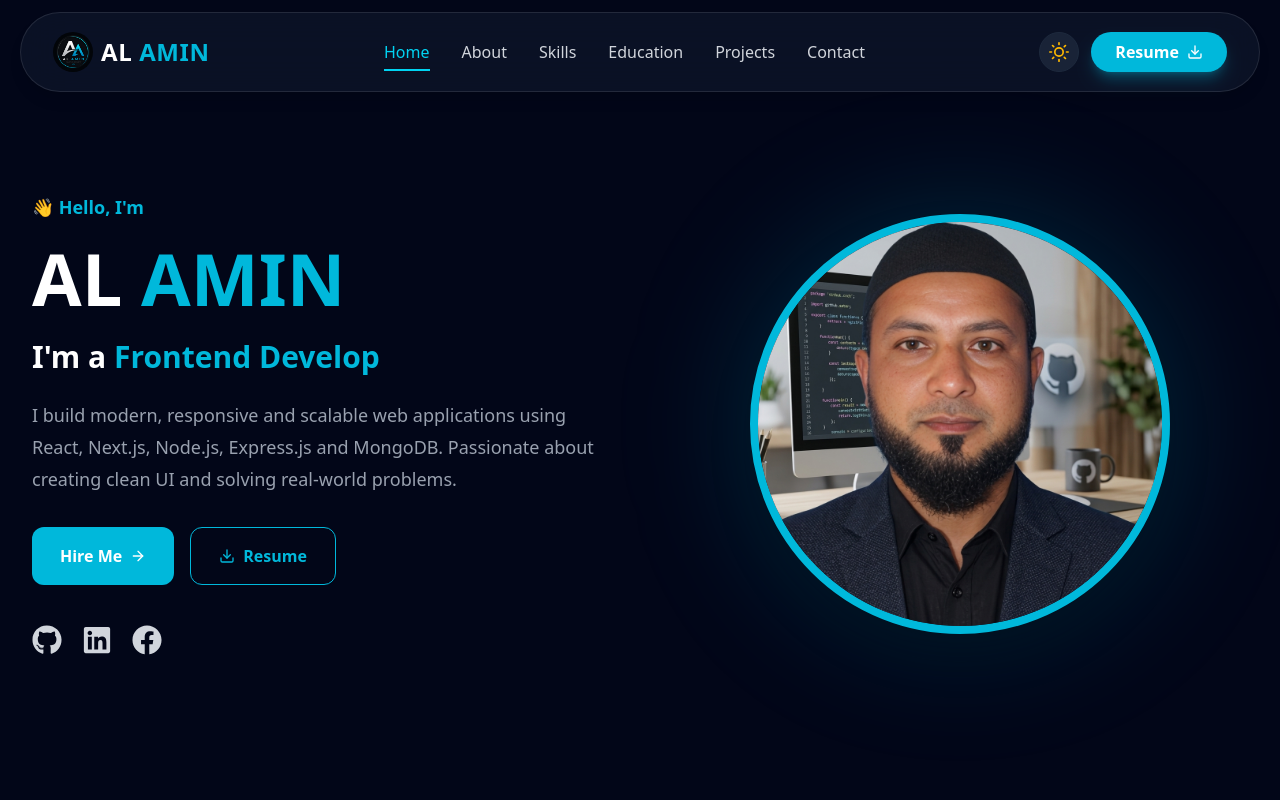
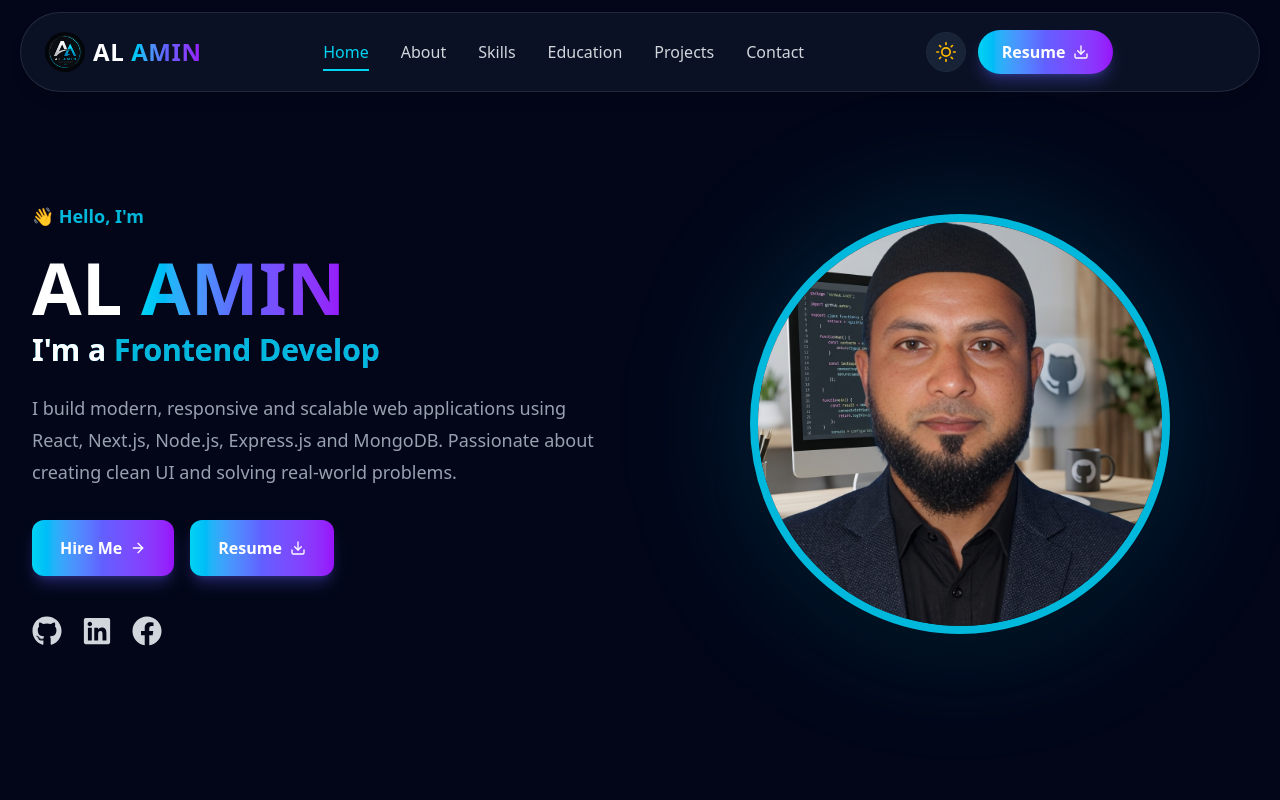
Before and after one commit to arifislam121416/alamin-dev, a Next.js app: page / in a window 1280 px wide. Shown: the top 800 px of the page. Built offline with nearby package versions, Linux system fonts and the light colour scheme.

Commit message:
button and text gradiant color add

```diff
--- a/package.json
+++ b/package.json
@@ -20,6 +20,7 @@
     "react-type-animation": "^3.2.0"
   },
   "devDependencies": {
+    "@gravity-ui/icons": "^2.21.0",
     "@tailwindcss/postcss": "^4",
     "eslint": "^9",
     "eslint-config-next": "16.3.0",
--- a/src/components/About.jsx
+++ b/src/components/About.jsx
@@ -13,7 +13,7 @@ const About = () => {
         {/* Section Title */}
         <div className="text-center">
           <h2 className="text-4xl md:text-5xl font-bold">
-            About <span className="text-cyan-500">Me</span>
+            About <span className="bg-gradient-to-r from-cyan-400 via-indigo-500 to-purple-600 bg-clip-text text-transparent">Me</span>
           </h2>
 
           <p className="mt-4 text-slate-600 dark:text-gray-400 max-w-2xl mx-auto">
@@ -29,7 +29,7 @@ const About = () => {
 
             <h3 className="text-3xl font-bold">
               Hi, I'm{" "}
-              <span className="text-cyan-500">
+              <span className="bg-gradient-to-r from-cyan-400 via-indigo-500 to-purple-600 bg-clip-text text-transparent">
                 AL AMIN
               </span>
             </h3>
--- a/src/components/Contact.jsx
+++ b/src/components/Contact.jsx
@@ -21,7 +21,7 @@ const Contact = () => {
         {/* Heading */}
         <div className="text-center">
           <h2 className="text-4xl md:text-5xl font-bold">
-            Contact <span className="text-cyan-500">Me</span>
+            Contact <span className="bg-gradient-to-r from-cyan-400 via-indigo-500 to-purple-600 bg-clip-text text-transparent">Me</span>
           </h2>
 
           <p className="mt-4 text-slate-600 dark:text-gray-400">
@@ -126,11 +126,30 @@ const Contact = () => {
               />
 
               <button
-                type="submit"
-                className="w-full rounded-xl bg-cyan-500 py-3 font-semibold text-white transition hover:bg-cyan-600"
-              >
-                Send Message
-              </button>
+  type="submit"
+  className="
+    group
+    w-full
+    rounded-xl
+    bg-gradient-to-r
+    from-cyan-400
+    via-indigo-500
+    to-purple-600
+    py-3
+    font-semibold
+    text-white
+    shadow-lg
+    shadow-indigo-500/30
+    transition-all
+    duration-300
+    hover:-translate-y-1
+    hover:scale-[1.02]
+    hover:shadow-purple-500/50
+    active:scale-95
+  "
+>
+  Send Message
+</button>
 
             </div>
 
--- a/src/components/Education.jsx
+++ b/src/components/Education.jsx
@@ -34,7 +34,7 @@ const Education = () => {
         <div className="text-center">
 
           <h2 className="text-4xl md:text-5xl font-bold">
-            My <span className="text-cyan-500">Education</span>
+            My <span className="bg-gradient-to-r from-cyan-400 via-indigo-500 to-purple-600 bg-clip-text text-transparent">Education</span>
           </h2>
 
           <p className="mt-4 text-slate-600 dark:text-gray-400">
@@ -68,7 +68,7 @@ const Education = () => {
                   {item.duration}
                 </span>
 
-                <h3 className="mt-2 text-2xl font-bold">
+                <h3 className="mt-2 text-2xl font-bold bg-gradient-to-r from-cyan-400 via-indigo-500 to-purple-600 bg-clip-text text-transparent">
                   {item.degree}
                 </h3>
 
--- a/src/components/Experience.jsx
+++ b/src/components/Experience.jsx
@@ -1,16 +1,86 @@
-import React from 'react';
+"use client";
 
-const Experience = () => {
-    return (
-        <div>
-            <h1 className="text-4xl font-bold text-gray-800 dark:text-gray-200">
-                Experience
-            </h1>
-            <p className="mt-4 text-lg text-gray-600 dark:text-gray-400">
-                I have accumulated valuable experience in web development over the years. My professional journey has allowed me to work on diverse projects and collaborate with talented teams to deliver high-quality solutions.
-            </p>
+import { FaLaptopCode, FaCode, FaRocket } from "react-icons/fa";
+
+const experiences = [
+  {
+    id: 1,
+    icon: <FaLaptopCode />,
+    role: "Frontend Web Developer",
+    company: "Personal Projects",
+    duration: "2024 - Present",
+    description:
+      "Developed modern, responsive, and user-friendly web applications using React.js, Next.js, Tailwind CSS, and JavaScript. Focused on creating reusable components and premium UI/UX.",
+  },
+  {
+    id: 2,
+    icon: <FaCode />,
+    role: "Full Stack Developer",
+    company: "Self Learning & Freelance Practice",
+    duration: "2025 - Present",
+    description:
+      "Built complete full-stack applications with Node.js, Express.js, MongoDB, Firebase Authentication, JWT, Stripe Payment, and REST APIs while improving backend architecture and security.",
+  },
+  {
+    id: 3,
+    icon: <FaRocket />,
+    role: "Portfolio & Real Projects",
+    company: "Personal Development",
+    duration: "Ongoing",
+    description:
+      "Designed and developed real-world projects including TicketHub, MediQueue, and SkillSphere with responsive layouts, role-based dashboards, authentication, and deployment using Vercel.",
+  },
+];
+
+export default function Experience() {
+  return (
+    <section id="experience" className="py-24">
+      <div className="mx-auto max-w-7xl px-5">
+        <div className="text-center">
+          <span className="rounded-full bg-cyan-500/10 px-4 py-2 font-semibold text-cyan-500">
+            Experience
+          </span>
+
+          <h2 className="mt-5 text-4xl font-bold">
+            My Professional Journey
+          </h2>
+
+          <p className="mx-auto mt-4 max-w-3xl text-slate-600 dark:text-gray-400">
+            My experience comes from building modern web applications,
+            continuously learning new technologies, and solving real-world
+            development challenges through personal and full-stack projects.
+          </p>
         </div>
-    );
-};
 
-export default Experience;
+        <div className="mt-16 grid gap-8 md:grid-cols-2 lg:grid-cols-3">
+          {experiences.map((item) => (
+            <div
+              key={item.id}
+              className="rounded-3xl border border-slate-200 bg-white p-8 shadow-lg transition-all duration-300 hover:-translate-y-2 hover:shadow-2xl dark:border-slate-800 dark:bg-slate-900"
+            >
+              <div className="flex h-14 w-14 items-center justify-center rounded-full bg-gradient-to-r from-cyan-400 via-indigo-500 to-purple-600 text-2xl text-white">
+                {item.icon}
+              </div>
+
+              <h3 className="mt-6 text-2xl font-bold">
+                {item.role}
+              </h3>
+
+              <p className="mt-1 font-semibold text-cyan-500">
+                {item.company}
+              </p>
+
+              <span className="mt-2 inline-block rounded-full bg-cyan-500/10 px-3 py-1 text-sm text-cyan-500">
+                {item.duration}
+              </span>
+
+              <p className="mt-5 leading-8 text-slate-600 dark:text-gray-400">
+                {item.description}
+              </p>
+            </div>
+          ))}
+        </div>
+      </div>
+    </section>
+  );
+}
--- a/src/components/Footer.jsx
+++ b/src/components/Footer.jsx
@@ -39,7 +39,7 @@ const Footer = () => {
             <ul className="mt-4 space-y-3">
 
               <li>
-                <Link href="#home" className="hover:text-cyan-500">
+                <Link href="/#home" className="hover:text-cyan-500">
                   Home
                 </Link>
               </li>
@@ -112,16 +112,37 @@ const Footer = () => {
         <div className="mt-12 flex flex-col items-center justify-between gap-4 border-t border-slate-200 pt-6 text-center md:flex-row dark:border-slate-800">
 
           <p className="text-slate-600 dark:text-gray-400">
-            © {year} ALAMIN.dev. All Rights Reserved.
+            © {year} ALAMIN All Rights Reserved.
           </p>
 
-          <Link
-            href="#home"
-            className="flex items-center gap-2 rounded-full bg-cyan-500 px-4 py-2 text-white transition hover:bg-cyan-600"
-          >
-            <FaArrowUp />
-            Back to Top
-          </Link>
+        <Link
+  href="/#home"
+  className="
+    group
+    flex
+    items-center
+    gap-2
+    rounded-full
+    bg-gradient-to-r
+    from-cyan-400
+    via-indigo-500
+    to-purple-600
+    px-5
+    py-2.5
+    font-semibold
+    text-white
+    shadow-lg
+    shadow-indigo-500/30
+    transition-all
+    duration-300
+    hover:-translate-y-1
+    hover:scale-105
+    hover:shadow-purple-500/50
+  "
+>
+  <FaArrowUp className="transition-transform duration-300 group-hover:-translate-y-1 group-hover:scale-110" />
+  Back to Top
+</Link>
 
         </div>
 
--- a/src/components/Hero.jsx
+++ b/src/components/Hero.jsx
@@ -26,10 +26,10 @@ const Hero = () => {
           </p>
 
           <h1 className="mt-3 text-5xl md:text-7xl font-black leading-tight">
-            AL <span className="text-cyan-500">AMIN</span>
+            AL <span className="bg-gradient-to-r from-cyan-400 via-indigo-500 to-purple-600 bg-clip-text text-transparent">AMIN</span>
           </h1>
 
-          <h2 className="mt-4 text-2xl md:text-3xl font-semibold">
+          <h2 className="bg-gradient-to-r from-cyan-400 via-indigo-500 to-purple-600 bg-clip-text text-transparentmt-4 text-2xl md:text-3xl font-semibold">
   I'm a{" "}
   <TypeAnimation
     sequence={[
@@ -60,19 +60,62 @@ const Hero = () => {
 
            <Link
   href="#contact"
-              className="flex items-center gap-2 rounded-xl bg-cyan-500 px-7 py-4 font-semibold text-white transition-all hover:-translate-y-1 hover:bg-cyan-600"
+  className="
+    group
+    flex
+    items-center
+    gap-2
+    rounded-xl
+    bg-gradient-to-r
+    from-cyan-400
+    via-indigo-500
+    to-purple-600
+    px-7
+    py-4
+    font-semibold
+    text-white
+    shadow-lg
+    shadow-indigo-500/30
+    transition-all
+    duration-300
+    hover:-translate-y-1
+    hover:scale-105
+    hover:shadow-indigo-500/60
+  "
 >
   Hire Me
-              <FiArrowRight />
+
+  <FiArrowRight className="transition-transform duration-300 group-hover:translate-x-1" />
 </Link>
 
    <Link
   href="/resume.pdf"
   download
-              className="flex items-center gap-2 rounded-xl border border-cyan-500 px-7 py-4 font-semibold text-cyan-500 transition-all hover:bg-cyan-500 hover:text-white"
+  className="
+    group
+    flex
+    items-center
+    gap-2
+    rounded-xl
+    bg-gradient-to-r
+    from-cyan-400
+    via-indigo-500
+    to-purple-600
+    px-7
+    py-4
+    font-semibold
+    text-white
+    shadow-lg
+    shadow-indigo-500/30
+    transition-all
+    duration-300
+    hover:-translate-y-1
+    hover:shadow-indigo-500/50
+    hover:scale-105
+  "
 >
-              <FiDownload />
   Resume
+  <FiDownload className="transition-transform duration-300 group-hover:translate-y-1 group-hover:scale-110" />
 </Link>
 
           </div>
--- a/src/components/HireMe.jsx
+++ b/src/components/HireMe.jsx
@@ -30,7 +30,7 @@ const HireMe = () => {
 
               <h2 className="mt-6 text-4xl font-bold md:text-5xl">
                 Let's Build Something
-                <span className="text-cyan-500"> Amazing Together.</span>
+                <span className="bg-gradient-to-r from-cyan-400 via-indigo-500 to-purple-600 bg-clip-text text-transparent"> Amazing Together.</span>
               </h2>
 
               <p className="mt-6 leading-8 text-slate-600 dark:text-gray-400">
@@ -67,18 +67,60 @@ const HireMe = () => {
 
                 <Link
   href="#contact"
-                  className="flex items-center gap-2 rounded-xl bg-cyan-500 px-7 py-4 font-semibold text-white transition hover:scale-105 hover:bg-cyan-600"
+  className="
+    group
+    flex
+    items-center
+    gap-2
+    rounded-xl
+    bg-gradient-to-r
+    from-cyan-400
+    via-indigo-500
+    to-purple-600
+    px-7
+    py-4
+    font-semibold
+    text-white
+    shadow-lg
+    shadow-indigo-500/30
+    transition-all
+    duration-300
+    hover:-translate-y-1
+    hover:scale-105
+    hover:shadow-purple-500/50
+  "
 >
   Hire Me
-                  <FiArrowRight />
+  <FiArrowRight className="transition-transform duration-300 group-hover:translate-x-1 group-hover:scale-110" />
 </Link>
 
                <Link
   href="/resume.pdf"
   download
-                  className="flex items-center gap-2 rounded-xl border border-cyan-500 px-7 py-4 font-semibold text-cyan-500 transition hover:bg-cyan-500 hover:text-white"
+  className="
+    group
+    flex
+    items-center
+    gap-2
+    rounded-xl
+    bg-gradient-to-r
+    from-cyan-400
+    via-indigo-500
+    to-purple-600
+    px-7
+    py-4
+    font-semibold
+    text-white
+    shadow-lg
+    shadow-indigo-500/30
+    transition-all
+    duration-300
+    hover:-translate-y-1
+    hover:scale-105
+    hover:shadow-purple-500/50
+  "
 >
-                  <FiDownload />
+  <FiDownload className="transition-transform duration-300 group-hover:translate-y-1 group-hover:scale-110" />
   Resume
 </Link>
 
--- a/src/components/Navbar.jsx
+++ b/src/components/Navbar.jsx
@@ -50,7 +50,7 @@ return()=>window.removeEventListener("scroll",handleScroll);
     <header className="fixed inset-x-0 top-0 z-50">
      <div className="mx-auto max-w-7xl px-5 pt-3">
       <nav
-  className={`flex items-center backdrop-blur-2xl border-white/10 border-slate-200 dark:border-white/10 justify-between max-w-7xl rounded-full border px-8 transition-all duration-300
+  className={`flex items-center backdrop-blur-2xl border-white/10 border-slate-200 dark:border-white/10 justify-between max-w-7xl rounded-full border px-6 transition-all duration-300
 
 ${scrolled ? "h-16" : "h-20"} backdrop-blur-xl transition-all duration-300
 
@@ -62,6 +62,7 @@ ${scrolled ? "h-16" : "h-20"} backdrop-blur-xl transition-all duration-300
 >
 
         {/* Brand Logo */}
+<div>
        <Link href="/" className="group flex items-center gap-2">
   <img
 src="/logo.png"
@@ -69,13 +70,19 @@ className="h-10 w-10 rounded-full"
 />
 
   <div>
-    <h2 className="text-2xl font-extrabold tracking-wide text-slate-900 dark:text-white">
-      AL <span className="text-cyan-500">AMIN</span>
+   <h2 className="text-2xl font-extrabold tracking-wide">
+  <span className="text-slate-900 dark:text-white">AL </span>
+  <span className="bg-gradient-to-r from-cyan-400 via-indigo-500 to-purple-600 bg-clip-text text-transparent">
+    AMIN
+  </span>
 </h2>
   </div>
 </Link>
+  </div>
 
         {/* Desktop Navigation Links */}
+<div>
+
     <ul className="hidden items-center gap-8 lg:flex">
   {navLinks.map((item) => (
     <li key={item.id}>
@@ -95,6 +102,7 @@ className="h-10 w-10 rounded-full"
     </li>
   ))}
 </ul>
+</div>
 
         {/* Right Action Buttons (Desktop) */}
        <div className="hidden items-center gap-3 lg:flex">
@@ -115,27 +123,37 @@ className="h-10 w-10 rounded-full"
   <Link
   href="/resume.pdf"
   download
-  className="flex items-center gap-2
+  className="
     group
+    flex
+    items-center
+    gap-2
     rounded-full
-bg-cyan-500
+    bg-gradient-to-r
+    from-cyan-400
+    via-indigo-500
+    to-purple-600
     px-6
-py-2
+    py-2.5
     font-semibold
     text-white
     shadow-lg
-shadow-cyan-500/30
-hover:shadow-cyan-500/60
-transition
+    shadow-indigo-500/30
+    transition-all
+    duration-300
+    hover:-translate-y-1
+    hover:scale-105
+    hover:shadow-purple-500/50
   "
 >
   Resume
 
-  <FiDownload className="transition-transform duration-300 group-hover:translate-y-1" />
+  <FiDownload className="transition-transform duration-300 group-hover:translate-y-1 group-hover:scale-110" />
 </Link>
 </div>
 
         {/* Mobile Toggle Button */}
+      <div>
           <button
           onClick={() => setOpen(!open)}
           aria-label="Toggle Navigation Menu"
@@ -143,6 +161,7 @@ transition
         >
           {open ? <HiOutlineX size={28} /> : <HiOutlineMenuAlt3 size={28} />}
         </button>
+      </div>
       </nav>
      </div>
 
--- a/src/components/Projects.jsx
+++ b/src/components/Projects.jsx
@@ -42,7 +42,7 @@ export default function Projects() {
         {/* Heading */}
         <div className="text-center">
           <h2 className="text-4xl md:text-5xl font-bold">
-            My <span className="text-cyan-500">Projects</span>
+            My <span className="bg-gradient-to-r from-cyan-400 via-indigo-500 to-purple-600 bg-clip-text text-transparent">Projects</span>
           </h2>
 
           <p className="mt-4 text-slate-600 dark:text-gray-400">
@@ -89,13 +89,35 @@ export default function Projects() {
                 </div>
 
                 {/* Button */}
-                <Link
-                  href={`/projects/${project.id}`}
-                  className="mt-6 inline-flex items-center gap-2 rounded-xl bg-cyan-500 px-5 py-3 font-semibold text-white transition hover:bg-cyan-600"
-                >
-                  View Details
-                  <FiArrowRight />
-                </Link>
+    <Link
+  href={`/projects/${project.id}`}
+  className="
+    group
+    mt-6
+    inline-flex
+    items-center
+    gap-2
+    rounded-full
+    bg-gradient-to-r
+    from-cyan-400
+    via-indigo-500
+    to-purple-600
+    px-6
+    py-2.5
+    font-semibold
+    text-white
+    shadow-lg
+    shadow-indigo-500/30
+    transition-all
+    duration-300
+    hover:-translate-y-1
+    hover:scale-105
+    hover:shadow-purple-500/50
+  "
+>
+  View Details
+  <FiArrowRight className="transition-transform duration-300 group-hover:translate-x-1 group-hover:scale-110" />
+</Link>
 
               </div>
             </div>
--- a/src/components/Skills.jsx
+++ b/src/components/Skills.jsx
@@ -7,7 +7,9 @@ import {
   FaReact,
   FaNodeJs,
   FaGitAlt,
+  FaGithub,
 } from "react-icons/fa";
+import { FiFigma } from "react-icons/fi";
 
 import {
   SiNextdotjs,
@@ -16,6 +18,7 @@ import {
   SiExpress,
   SiFirebase,
   SiVercel,
+  SiNetlify,
 } from "react-icons/si";
 
 const skills = {
@@ -31,14 +34,16 @@ const skills = {
   Backend: [
     { name: "Node.js", icon: <FaNodeJs />, level: "85%" },
     { name: "Express.js", icon: <SiExpress />, level: "85%" },
-    { name: "MongoDB", icon: <SiMongodb />, level: "80%" },
-    { name: "Firebase", icon: <SiFirebase />, level: "80%" },
+    { name: "MongoDB", icon: <SiMongodb />, level: "80%" }
   ],
 
   Tools: [
     { name: "Git", icon: <FaGitAlt />, level: "90%" },
+    { name: "GitHub", icon: <FaGithub />, level: "95%" },
     { name: "Vercel", icon: <SiVercel />, level: "85%" },
-    { name: "Vs Code", icon: <SiVercel />, level: "85%" },
+    { name: "VS Code", icon: <SiVercel />, level: "85%" },
+    { name: "Figma", icon: <FiFigma />, level: "85%" },
+    { name: "Netlify", icon: <SiNetlify />, level: "85%" },
   ],
 };
 
@@ -53,7 +58,7 @@ const Skills = () => {
         {/* Heading */}
         <div className="text-center">
           <h2 className="text-4xl md:text-5xl font-bold">
-            My <span className="text-cyan-500">Skills</span>
+            My <span className="bg-gradient-to-r from-cyan-400 via-indigo-500 to-purple-600 bg-clip-text text-transparent">Skills</span>
           </h2>
 
           <p className="mt-4 text-slate-600 dark:text-gray-400">
```
Also changed, not shown: src/app/globals.css (line endings or trailing spaces), 1 other file (tests, documents, lock files or other folders). Lines whose indentation alone changed are shown as unchanged.
